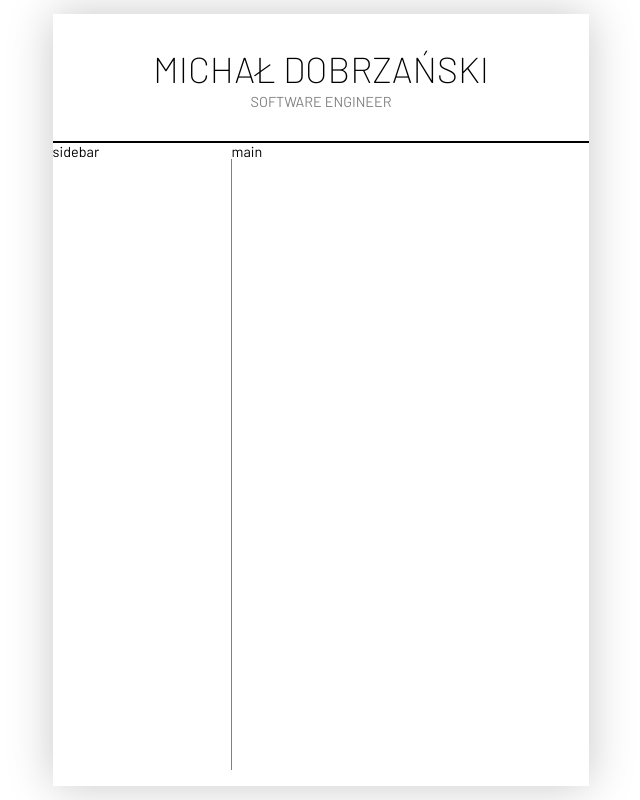
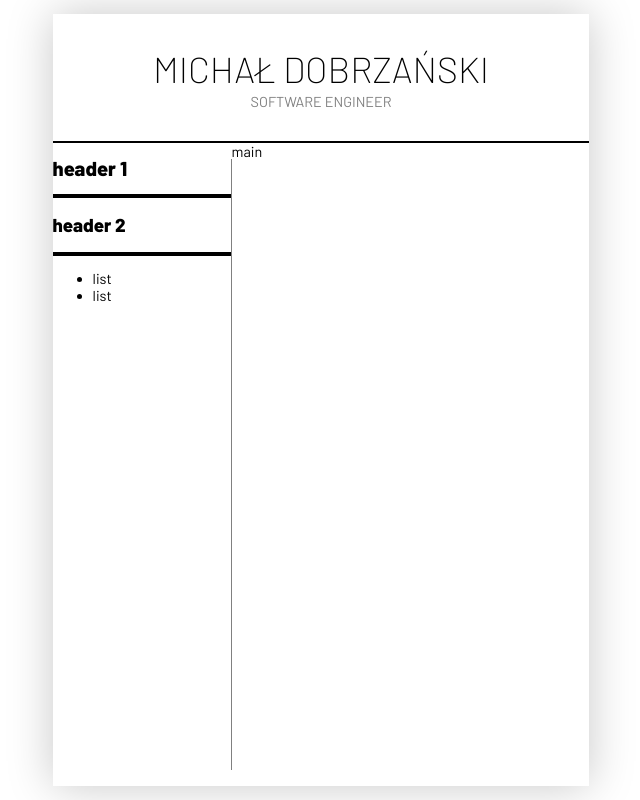
Before and after one commit to gnatogryz/resume, a React (Create React App) app: page / in a window 1280 px wide. Shown: the whole page, without its empty margins (319-959 px from the left). Built offline with nearby package versions, Linux system fonts and the light colour scheme.

Commit message:
markdown v1

```diff
--- a/package.json
+++ b/package.json
@@ -12,6 +12,7 @@
 		"@types/react-dom": "^17.0.11",
 		"react": "^17.0.2",
 		"react-dom": "^17.0.2",
+		"react-markdown": "^8.0.0",
 		"react-scripts": "5.0.0",
 		"sass": "^1.49.8",
 		"typescript": "^4.5.5",
--- a/src/Resume.tsx
+++ b/src/Resume.tsx
@@ -2,6 +2,7 @@ import React, { useCallback, useState } from 'react';
 import './Resume.scss';
 import Divider from './components/Divider';
 import Header from './components/Header';
+import StyledMarkdown from './components/StyledMarkdown';
 
 function Resume() {
 	const [zoomedIn, setZoomedIn] = useState(false);
@@ -22,7 +23,14 @@ function Resume() {
 				</div>
 				<div className="sidebar">
 					<Divider orientation="right" thickness={1}></Divider>
-					sidebar
+					<StyledMarkdown
+						children={`
+# header 1
+## header 2
+- list
+- list
+					`}
+					/>
 				</div>
 				<div className="main">main</div>
 			</div>
--- /dev/null
+++ b/src/components/StyledMarkdown.scss
@@ -0,0 +1,11 @@
+.underlined {
+	border-bottom: 4px solid black;
+	font-size: 1rem;
+
+	> h1 {
+		font-size: 1.4rem;
+	}
+	> h2 {
+		font-size: 1.3rem;
+	}
+}
--- /dev/null
+++ b/src/components/StyledMarkdown.tsx
@@ -0,0 +1,24 @@
+import React from 'react';
+import ReactMarkdown from 'react-markdown';
+import './StyledMarkdown.scss';
+
+// parkour
+const [H1, H2, H3] = (['h1', 'h2', 'h3'] as (keyof JSX.IntrinsicElements)[]).map((Element) => ({ node, children, ...props }: any) => (
+	<div className="underlined">
+		<Element {...props}>{children}</Element>
+	</div>
+));
+
+export default function ({ children }: { children: string }) {
+	return (
+		<ReactMarkdown
+			components={{
+				h1: H1,
+				h2: H2,
+				h3: H3,
+			}}
+		>
+			{children}
+		</ReactMarkdown>
+	);
+}
```
Also changed, not shown: 1 other file (tests, documents, lock files or other folders).
